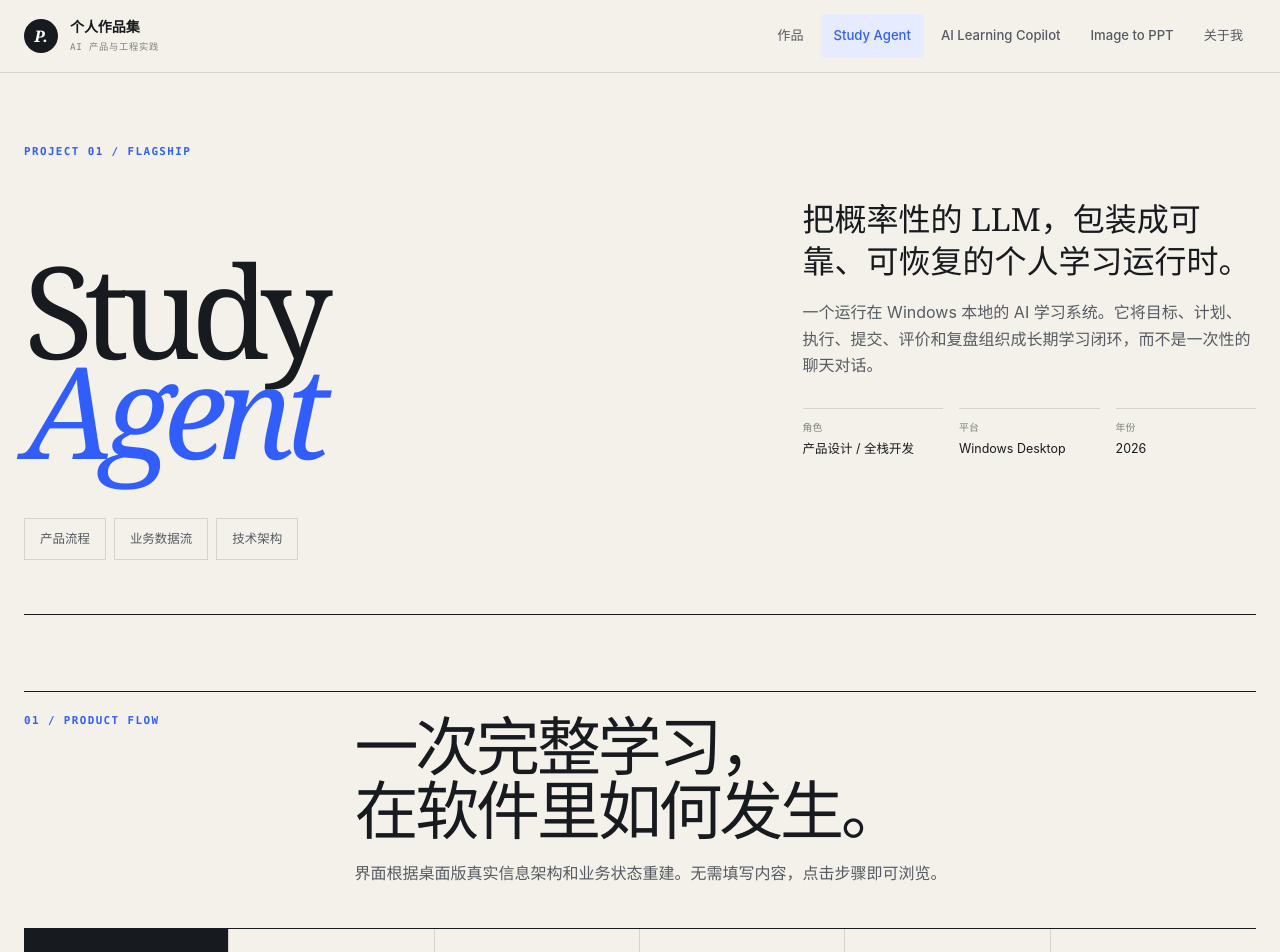
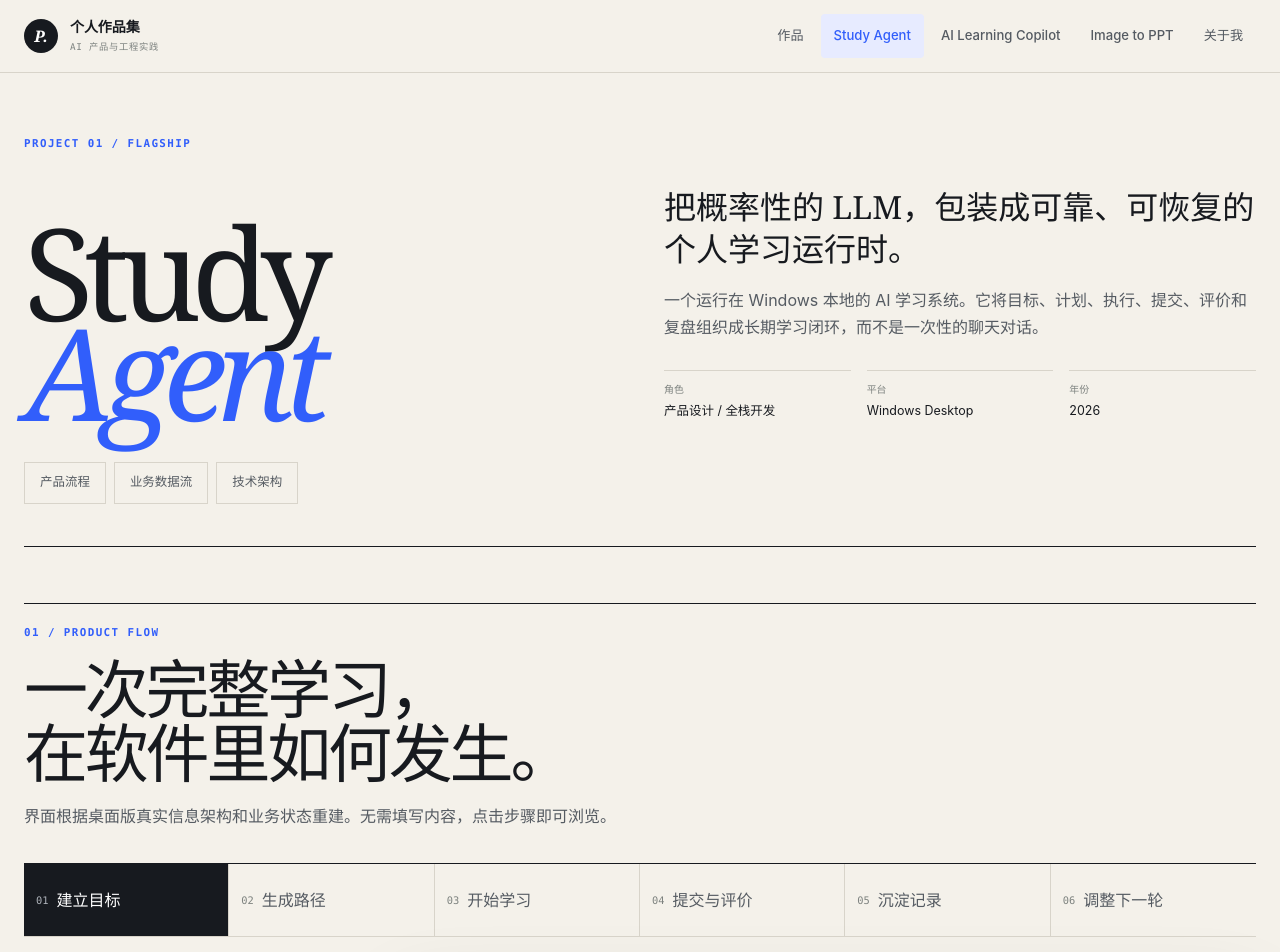
Before and after one commit to Chdosh/study-agent-showcase, a React (Vite) app: page /demo in a window 1280 px wide. Shown: the top 952 px of the page. Built offline with nearby package versions, Linux system fonts and the light colour scheme.

Commit message:
style: tighten Study Agent page layout

```diff
--- a/src/pages/demo.css
+++ b/src/pages/demo.css
@@ -1,7 +1,7 @@
-.product-tour { display: flex; flex-direction: column; gap: 76px; padding-top: 72px; }
-.project-hero { padding-bottom: 54px; border-bottom: 1px solid var(--color-text); }
+.product-tour { display: flex; flex-direction: column; gap: 56px; padding-top: 64px; }
+.project-hero { padding-bottom: 42px; border-bottom: 1px solid var(--color-text); }
 .project-hero-label, .project-section-heading > span { color: var(--color-accent); font: 600 .68rem var(--font-mono); letter-spacing: .13em; }
-.project-hero-grid { margin-top: 40px; display: grid; grid-template-columns: 6fr 4fr; gap: 8%; align-items: end; }
+.project-hero-grid { margin-top: 36px; display: grid; grid-template-columns: 1fr 1fr; gap: 48px; align-items: end; }
 .project-hero h1 { font: 400 clamp(4.5rem, 10vw, 9rem)/.78 var(--font-display); letter-spacing: -.075em; }
 .project-hero h1 em { color: var(--color-accent); font-weight: 400; }
 .project-hero-grid > div > p { color: var(--color-text-secondary); }
@@ -10,12 +10,12 @@
 .project-hero dl div { padding-top: 10px; border-top: 1px solid var(--color-border); }
 .project-hero dt { color: var(--color-text-muted); font: .62rem var(--font-mono); text-transform: uppercase; }
 .project-hero dd { margin-top: 5px; font-size: .78rem; }
-.project-anchor-nav { margin-top: 58px; display: flex; gap: 8px; flex-wrap: wrap; }
+.project-anchor-nav { margin-top: 40px; display: flex; gap: 8px; flex-wrap: wrap; }
 .project-anchor-nav a { min-height: 42px; padding: 0 15px; display: inline-flex; align-items: center; border: 1px solid var(--color-border); color: var(--color-text-secondary); font-size: .78rem; }
 .project-anchor-nav a:hover { color: #fff; border-color: var(--color-text); background: var(--color-text); }
-.project-section { display: flex; flex-direction: column; gap: 42px; scroll-margin-top: 100px; }
-.project-section-heading { display: grid; grid-template-columns: 1fr 3fr; gap: 30px; padding-top: 22px; border-top: 1px solid var(--color-text); }
-.project-section-heading h2 { max-width: 760px; font: 400 clamp(2.3rem, 5vw, 4.4rem)/1 var(--font-display); letter-spacing: -.05em; }
+.project-section { display: flex; flex-direction: column; gap: 34px; scroll-margin-top: 100px; }
+.project-section-heading { display: grid; grid-template-columns: 1fr; gap: 18px; padding-top: 22px; border-top: 1px solid var(--color-text); }
+.project-section-heading h2 { max-width: 900px; font: 400 clamp(2.3rem, 5vw, 4.4rem)/1 var(--font-display); letter-spacing: -.05em; }
 .project-section-heading p { max-width: 650px; margin-top: 18px; color: var(--color-text-secondary); }
 .tour-hero { max-width: 880px; }
 .tour-hero > span, .tour-explanation > span { color: var(--color-accent); font: 600 .68rem var(--font-mono); letter-spacing: .13em; }
```
Also changed, not shown: 1 other file (tests, documents, lock files or other folders).
